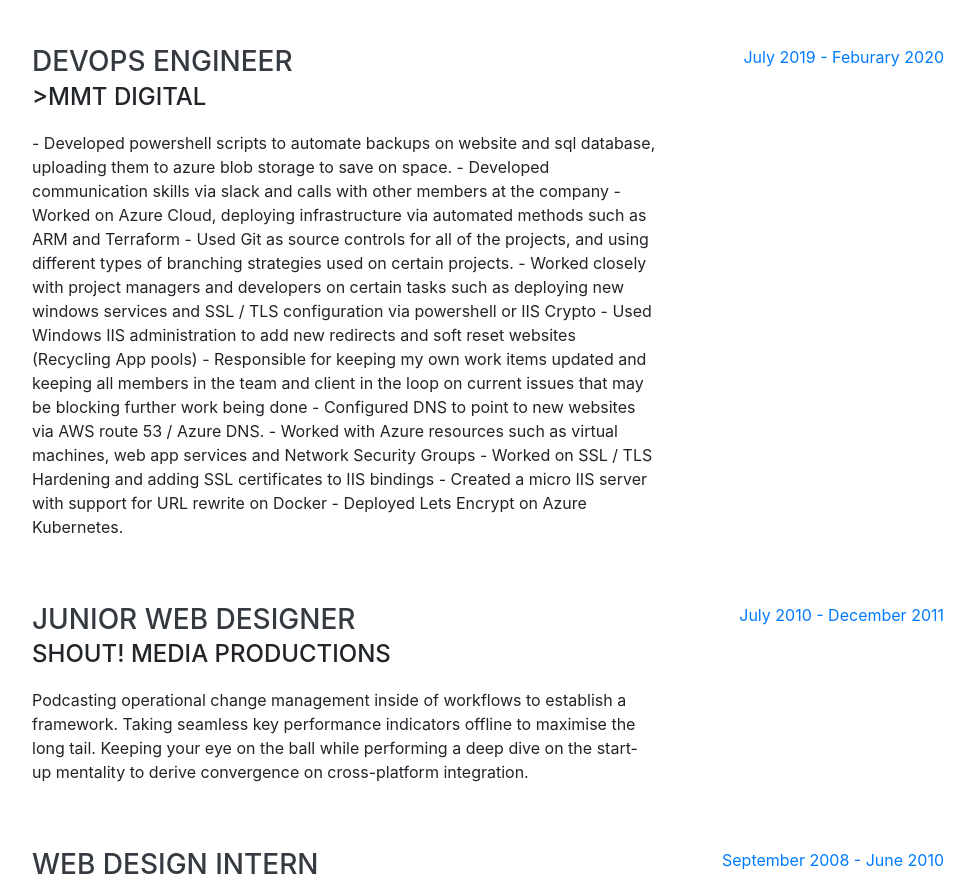
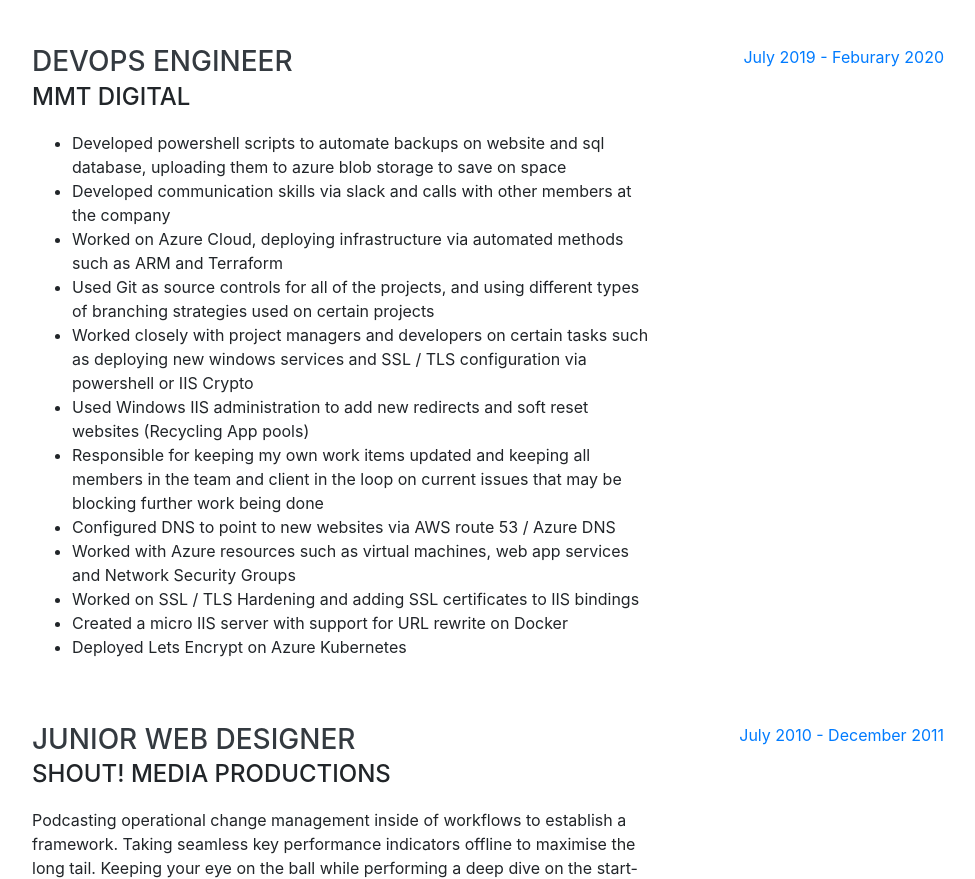
Before and after one commit to KieranMcSkeane/MainWebsite, a website with bundled scripts: page index.html in a window 1280 px wide. Shown: the part 1112-1991 px from the top of the page, without its empty margins (288-1263 px from the left). Built offline with nearby package versions, Linux system fonts and the light colour scheme; a web font is replaced by a local one.

Commit message:
Fixing format

```diff
--- a/index.html
+++ b/index.html
@@ -111,21 +111,21 @@
         <div class="resume-item d-flex flex-column flex-md-row justify-content-between mb-5">
           <div class="resume-content">
             <h3 class="mb-0">DevOps Engineer</h3>
-            <div class="subheading mb-3">>MMT Digital</div>
-            <p>
-              - Developed powershell scripts to automate backups on website and sql database, uploading them to azure blob storage to save on space.
-              - Developed communication skills via slack and calls with other members at the company
-              - Worked on Azure Cloud, deploying infrastructure via automated methods such as ARM and Terraform
-              - Used Git as source controls for all of the projects, and using different types of branching strategies used on certain projects.
-              - Worked closely with project managers and developers on certain tasks such as deploying new windows services and SSL / TLS configuration via powershell or IIS Crypto
-              - Used Windows IIS administration to add new redirects and soft reset websites (Recycling App pools)
-              - Responsible for keeping my own work items updated and keeping all members in the team and client in the loop on current issues that may be blocking further work being done
-              - Configured DNS to point to new websites via AWS route 53 / Azure DNS.
-              - Worked with Azure resources such as virtual machines, web app services and Network Security Groups
-              - Worked on SSL / TLS Hardening and adding SSL certificates to IIS bindings
-              - Created a micro IIS server with support for URL rewrite on Docker
-              - Deployed Lets Encrypt on Azure Kubernetes.
-            </p>
+            <div class="subheading mb-3">MMT Digital</div>
+            <ul>
+              <li>Developed powershell scripts to automate backups on website and sql database, uploading them to azure blob storage to save on space</li>
+              <li>Developed communication skills via slack and calls with other members at the company</li>
+              <li>Worked on Azure Cloud, deploying infrastructure via automated methods such as ARM and Terraform</li>
+              <li>Used Git as source controls for all of the projects, and using different types of branching strategies used on certain projects</li>
+              <li>Worked closely with project managers and developers on certain tasks such as deploying new windows services and SSL / TLS configuration via powershell or IIS Crypto</li>
+              <li>Used Windows IIS administration to add new redirects and soft reset websites (Recycling App pools)</li>
+              <li>Responsible for keeping my own work items updated and keeping all members in the team and client in the loop on current issues that may be blocking further work being done</li>
+              <li>Configured DNS to point to new websites via AWS route 53 / Azure DNS</li>
+              <li>Worked with Azure resources such as virtual machines, web app services and Network Security Groups</li>
+              <li>Worked on SSL / TLS Hardening and adding SSL certificates to IIS bindings</li>
+              <li>Created a micro IIS server with support for URL rewrite on Docker</li>
+              <li>Deployed Lets Encrypt on Azure Kubernetes</li>
+            </ul>
           </div>
           <div class="resume-date text-md-right">
             <span class="text-primary">July 2019 - Feburary 2020</span>
```
